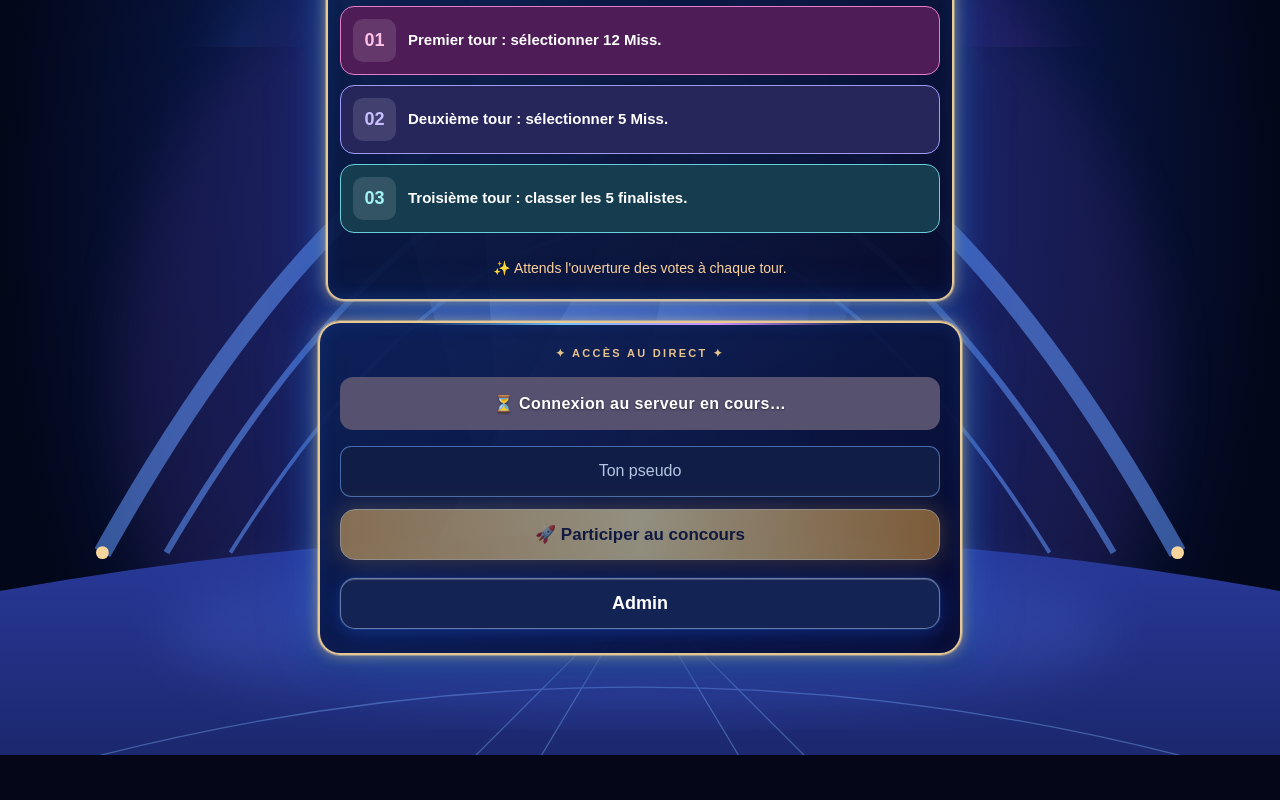
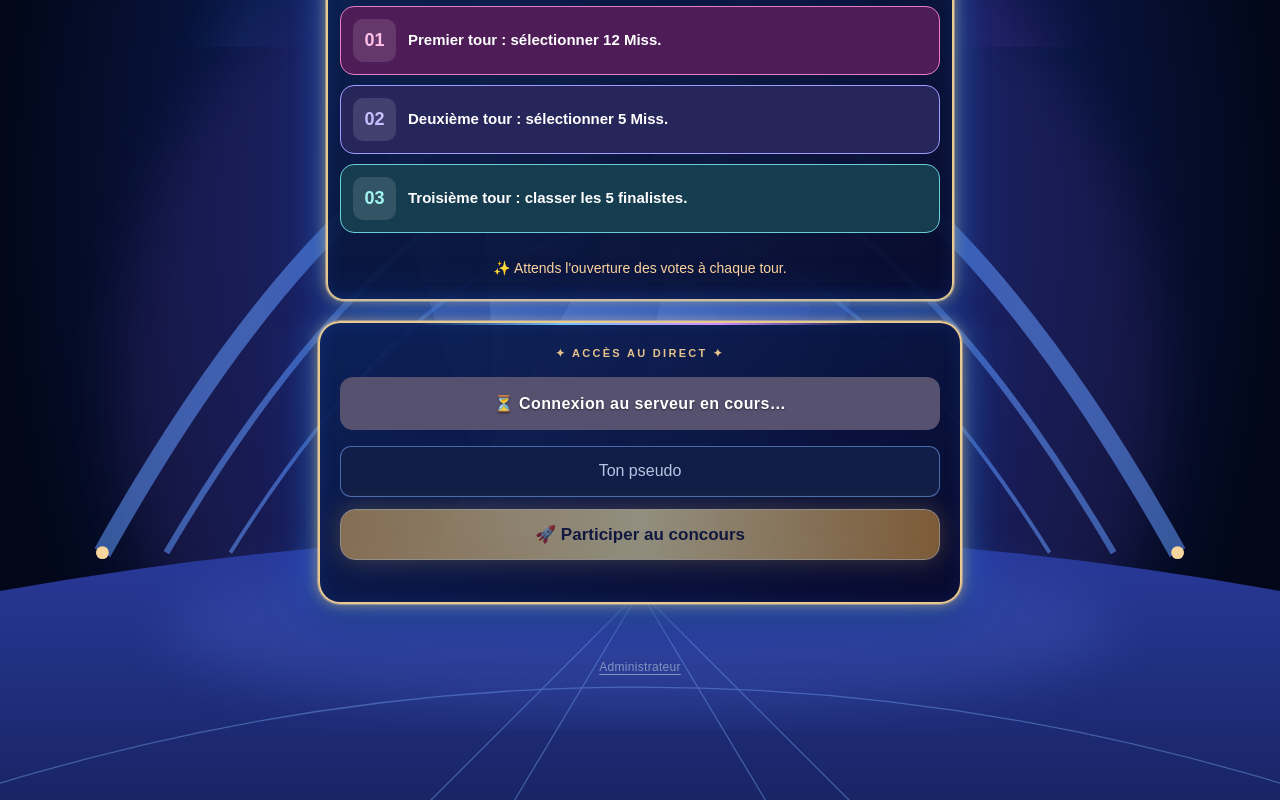
Before and after one commit to ludhardy-arch/miss2027, a React (Vite) app in the folder miss2026-main/: page /#/login in a window 1280 px wide. Shown: the part 753-1553 px from the top of the page. Before the commit the page ends 1508 px from the top, so only its background shows below. Built offline with nearby package versions, Linux system fonts and the light colour scheme; no server answers; the database is empty.

Commit message:
Move administrator login to discreet footer below homepage connection panel

```diff
--- a/miss2026-main/src/pages/Login.jsx
+++ b/miss2026-main/src/pages/Login.jsx
@@ -99,12 +99,14 @@ export default function Login({ setUser }) {
       <button onClick={loginPlayer} disabled={pending || !connectionsLoaded || !connectionsOpen} style={{ padding: 12, width: "100%", background: "#ff0088", color: "white", border: 0, cursor: "pointer", marginBottom: 18 }}>
         🚀 Participer au concours
       </button>
-      <button onClick={loginAdmin} disabled={pending} style={{ padding: 12, width: "100%", cursor: "pointer" }}>
-        Admin
-      </button>
       {error && <p role="alert" style={{ color: "#b00020" }}>{error}</p>}
       {adminUid && <p>Ton UID Firebase : <code>{adminUid}</code> — à renseigner dans Render et dans les règles Firebase.</p>}
       </div>
+      <footer style={{ textAlign: "center", margin: "38px auto 0", padding: "12px 0 20px" }}>
+        <button type="button" onClick={loginAdmin} disabled={pending} style={{ background: "transparent", border: "none", boxShadow: "none", color: "#9ba8c8", padding: "6px 12px", fontSize: 12, fontWeight: 500, letterSpacing: ".025em", textDecoration: "underline", textUnderlineOffset: 3, cursor: pending ? "default" : "pointer", opacity: pending ? .45 : .8 }}>
+          Administrateur
+        </button>
+      </footer>
     </div>
   );
 }
```
